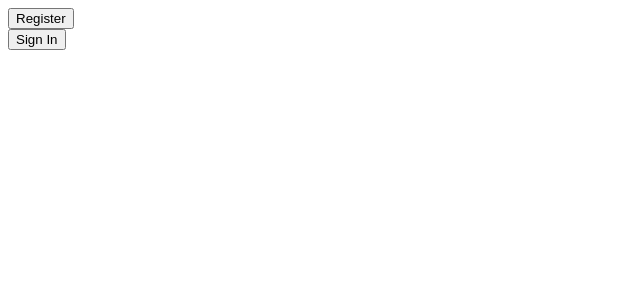
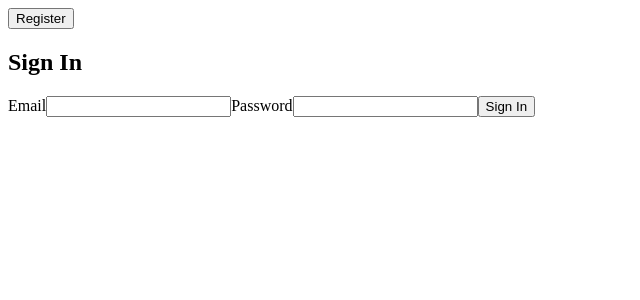
Before and after one commit to ajilpappachan/image-face-detection, a React (Vite) app: page / in a window 1280 px wide. Shown: the top 300 px of the page, without its empty margins (0-640 px from the left). Built offline with nearby package versions, Linux system fonts and the light colour scheme.

Commit message:
Modified RegisterForm into generic UserForm

```diff
--- a/src/components/RegisterForm.tsx
+++ b/src/components/UserForm.tsx
@@ -1,10 +1,11 @@
 import { ChangeEvent, FormEvent, useState } from "react";
 
-export type RegisterFormProps = {
+export type UserFormProps = {
 	onSubmit: (email: string, password: string) => void;
+	formType: "signin" | "register";
 };
 
-const RegisterForm = ({ onSubmit }: RegisterFormProps) => {
+const UserForm = ({ onSubmit, formType }: UserFormProps) => {
 	const [email, setEmail] = useState("");
 	const [password, setPassword] = useState("");
 
@@ -27,9 +28,11 @@ const RegisterForm = ({ onSubmit }: RegisterFormProps) => {
 			<input type="email" onChange={handleEmailChange} />
 			<label htmlFor="password">Password</label>
 			<input type="password" onChange={handlePasswordChange} />
-			<button type="submit">Register</button>
+			<button type="submit">
+				{formType === "signin" ? "Sign In" : "Register"}
+			</button>
 		</form>
 	);
 };
 
-export default RegisterForm;
+export default UserForm;
--- a/src/pages/Register.tsx
+++ b/src/pages/Register.tsx
@@ -1,4 +1,4 @@
-import RegisterForm from "../components/RegisterForm";
+import UserForm from "../components/UserForm";
 
 export type RegisterProps = {
 	onRegister: (user: string) => void;
@@ -8,7 +8,7 @@ const Register = ({ onRegister }: RegisterProps) => {
 	return (
 		<div>
 			<h2>Register</h2>
-			<RegisterForm onSubmit={(email) => onRegister(email)} />
+			<UserForm onSubmit={onRegister} formType="register" />
 		</div>
 	);
 };
--- a/src/pages/SignIn.tsx
+++ b/src/pages/SignIn.tsx
@@ -1,3 +1,5 @@
+import UserForm from "../components/UserForm";
+
 export type SignInProps = {
 	onSignIn: (user: string) => void;
 };
@@ -5,7 +7,8 @@ export type SignInProps = {
 const SignIn = ({ onSignIn }: SignInProps) => {
 	return (
 		<div>
-			<button onClick={() => onSignIn("user@email.com")}>Sign In</button>
+			<h2>Sign In</h2>
+			<UserForm onSubmit={onSignIn} formType={"signin"} />
 		</div>
 	);
 };
```
